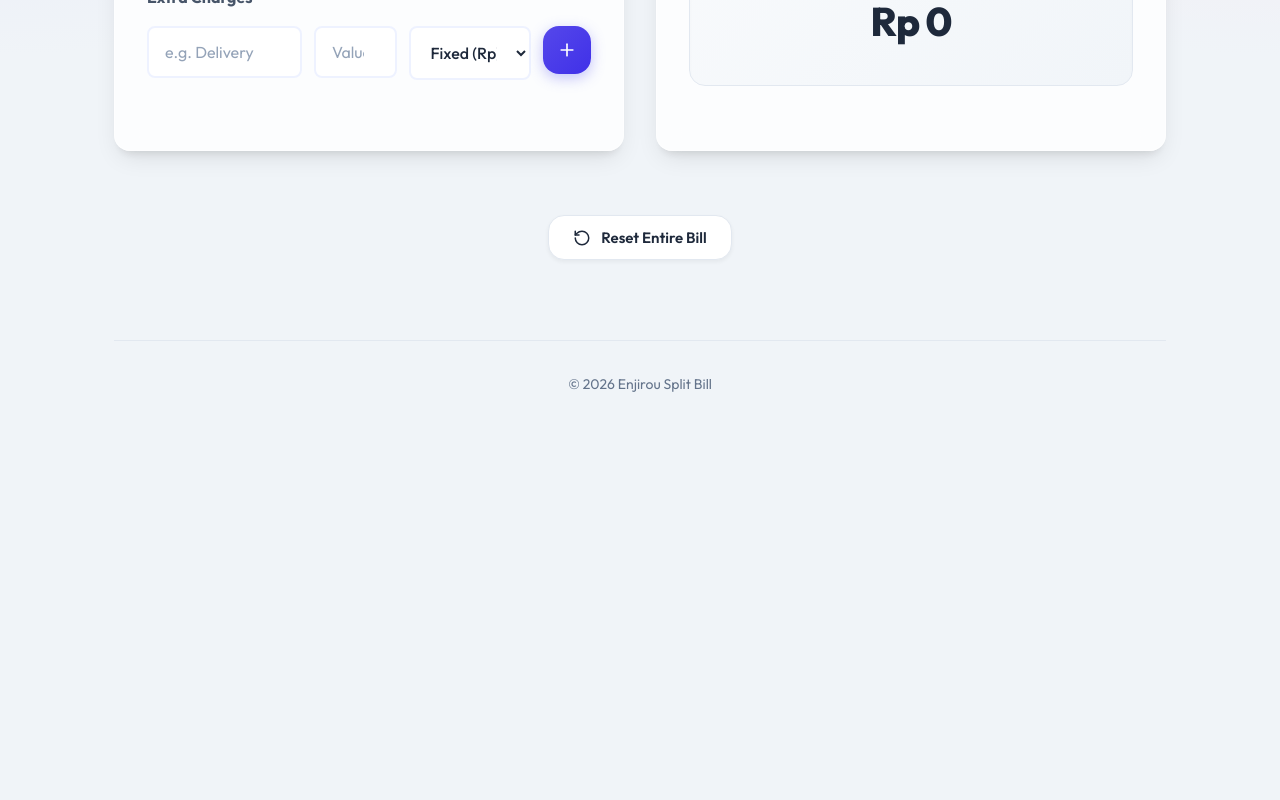
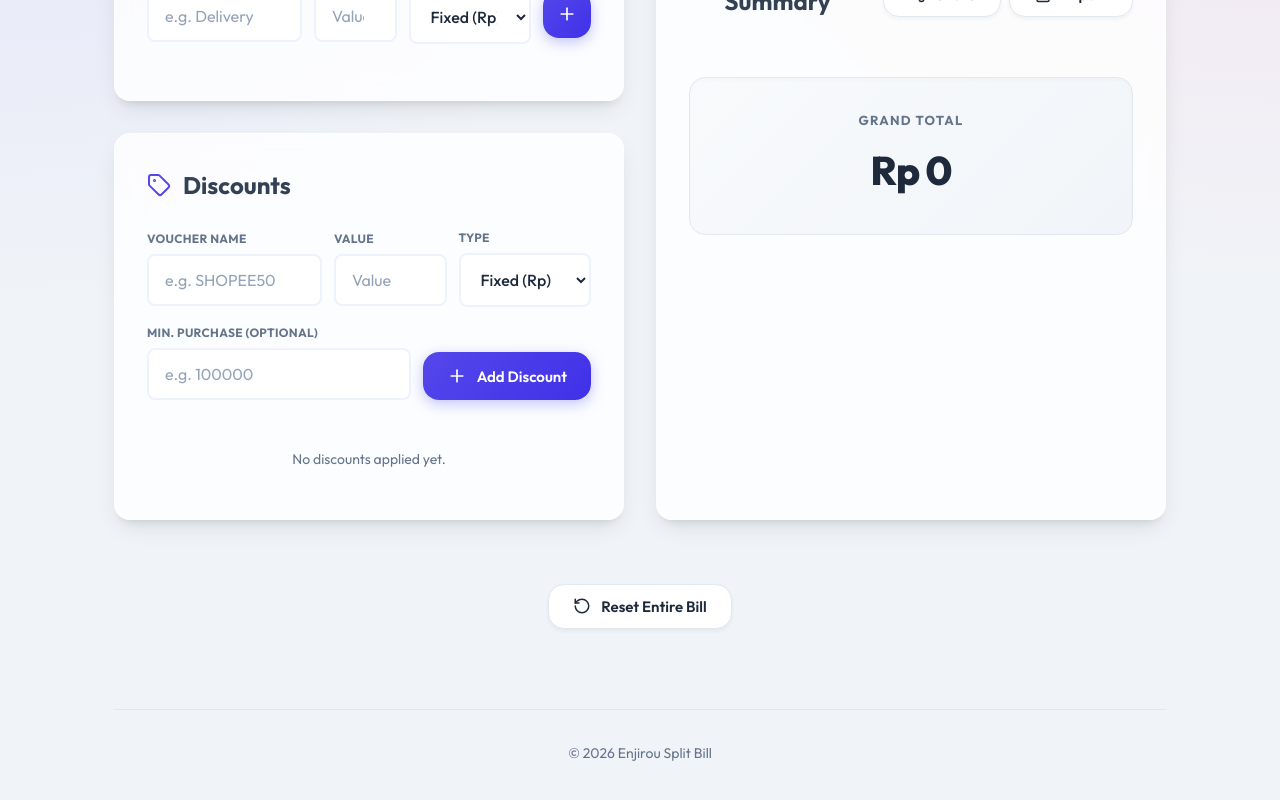
Before and after one commit to enjirou1/ag-splitbill-app, a Next.js app: page / in a window 1280 px wide. Shown: the part 955-1755 px from the top of the page. Before the commit the page ends 1430 px from the top, so only its background shows below. Built offline with nearby package versions, Linux system fonts and the light colour scheme.

Commit message:
discount & fix pdf

```diff
--- a/src/app/page.tsx
+++ b/src/app/page.tsx
@@ -3,6 +3,7 @@
 import PersonList from '@/presentation/components/PersonList';
 import ItemList from '@/presentation/components/ItemList';
 import ChargesList from '@/presentation/components/ChargesList';
+import DiscountsList from '@/presentation/components/DiscountsList';
 import SplitSummary from '@/presentation/components/SplitSummary';
 
 import { useDispatch } from 'react-redux';
@@ -25,6 +26,7 @@ export default function Home() {
         <div style={{ display: 'flex', flexDirection: 'column', gap: '2rem' }}>
           <PersonList />
           <ChargesList />
+          <DiscountsList />
         </div>
 
         <div style={{ display: 'flex', flexDirection: 'column', gap: '2rem' }}>
--- a/src/application/services/ShareService.ts
+++ b/src/application/services/ShareService.ts
@@ -20,6 +20,10 @@ export class ShareService {
       text += `Extra Charges: Rp ${result.extraChargesAmount.toLocaleString()}\n`;
     }
 
+    if (result.discountAmount > 0) {
+      text += `Discounts: -Rp ${Math.floor(result.discountAmount).toLocaleString()}\n`;
+    }
+
     text += `--------------------------\n`;
     text += `*Total to Pay: Rp ${result.total.toLocaleString()}*\n\n`;
     text += `Shared via Enjirou Split Bill`;
@@ -35,10 +39,12 @@ export class ShareService {
       if (charge.type === 'percentage') return acc + (subtotal * charge.value) / 100;
       return acc + charge.value;
     }, 0);
-    const grandTotal = subtotal + taxAmount + serviceChargeAmount + extraChargesAmount;
+    const totalDiscount = results.reduce((acc, res) => acc + res.discountAmount, 0);
+    const grandTotal = subtotal + taxAmount + serviceChargeAmount + extraChargesAmount - totalDiscount;
 
     let text = `*Enjirou Split Bill Summary*\n`;
     text += `Grand Total: Rp ${grandTotal.toLocaleString()}\n`;
+    if (totalDiscount > 0) text += `Total Discounts: -Rp ${totalDiscount.toLocaleString()}\n`;
     text += `--------------------------\n\n`;
 
     results.forEach(res => {
--- a/src/application/use-cases/CalculateSplit.ts
+++ b/src/application/use-cases/CalculateSplit.ts
@@ -13,6 +13,7 @@ export const calculateSplit = (bill: Bill): SplitResult[] => {
       taxAmount: 0,
       serviceChargeAmount: 0,
       extraChargesAmount: 0,
+      discountAmount: 0,
       total: 0,
     };
   });
@@ -39,10 +40,28 @@ export const calculateSplit = (bill: Bill): SplitResult[] => {
 
   const totalSubtotal = Object.values(results).reduce((acc, curr) => acc + curr.subtotal, 0);
 
-  // Apply tax, service charge, and extra charges proportionally
+  // Calculate total discounts
+  let totalDiscountAmount = 0;
+  bill.discounts.forEach(discount => {
+    if (!discount.minPurchase || totalSubtotal >= discount.minPurchase) {
+      let amount = 0;
+      if (discount.type === 'fixed') {
+        amount = discount.value;
+      } else {
+        amount = (totalSubtotal * discount.value) / 100;
+        if (discount.maxDiscount) {
+          amount = Math.min(amount, discount.maxDiscount);
+        }
+      }
+      totalDiscountAmount += amount;
+    }
+  });
+
+  // Apply tax, service charge, extra charges, and discounts proportionally
   Object.values(results).forEach((res) => {
     const ratio = totalSubtotal > 0 ? res.subtotal / totalSubtotal : 0;
 
+    res.discountAmount = totalDiscountAmount * ratio;
     res.taxAmount = (res.subtotal * bill.tax) / 100;
     res.serviceChargeAmount = (res.subtotal * bill.serviceCharge) / 100;
 
@@ -54,7 +73,7 @@ export const calculateSplit = (bill: Bill): SplitResult[] => {
       }
     }, 0);
 
-    res.total = Math.ceil(res.subtotal + res.taxAmount + res.serviceChargeAmount + res.extraChargesAmount);
+    res.total = Math.ceil(res.subtotal - res.discountAmount + res.taxAmount + res.serviceChargeAmount + res.extraChargesAmount);
   });
 
   return Object.values(results);
--- /dev/null
+++ b/src/presentation/components/DiscountsList.tsx
@@ -0,0 +1,127 @@
+'use client';
+
+import { useDispatch, useSelector } from 'react-redux';
+import { RootState } from '../store';
+import { addDiscount, removeDiscount } from '../store/billSlice';
+import { Tag, Plus, Trash2, Info } from 'lucide-react';
+import { useState } from 'react';
+
+export default function DiscountsList() {
+  const bill = useSelector((state: RootState) => state.bill);
+  const dispatch = useDispatch();
+
+  const [name, setName] = useState('');
+  const [value, setValue] = useState('');
+  const [type, setType] = useState<'percentage' | 'fixed'>('fixed');
+  const [minPurchase, setMinPurchase] = useState('');
+  const [maxDiscount, setMaxDiscount] = useState('');
+
+  const handleAddDiscount = () => {
+    if (name.trim() && value) {
+      dispatch(addDiscount({
+        name: name.trim(),
+        value: parseFloat(value),
+        type: type,
+        minPurchase: minPurchase ? parseFloat(minPurchase) : undefined,
+        maxDiscount: maxDiscount ? parseFloat(maxDiscount) : undefined,
+      }));
+      setName('');
+      setValue('');
+      setMinPurchase('');
+      setMaxDiscount('');
+    }
+  };
+
+  return (
+    <div className="card">
+      <h2 className="section-title"><Tag size={24} /> Discounts</h2>
+
+      <div style={{ display: 'flex', flexDirection: 'column', gap: '1rem', marginBottom: '2rem' }}>
+        <div className="flex" style={{ flexWrap: 'wrap' }}>
+          <div style={{ flex: '2 1 150px' }}>
+            <label className="input-label">Voucher Name</label>
+            <input type="text" placeholder="e.g. SHOPEE50" value={name} onChange={(e) => setName(e.target.value)} />
+          </div>
+          <div style={{ flex: '1 1 100px' }}>
+            <label className="input-label">Value</label>
+            <input type="number" placeholder="Value" value={value} onChange={(e) => setValue(e.target.value)} />
+          </div>
+          <div style={{ flex: '1 1 120px' }}>
+            <label className="input-label">Type</label>
+            <select value={type} onChange={(e) => setType(e.target.value as any)}>
+              <option value="fixed">Fixed (Rp)</option>
+              <option value="percentage">Percent (%)</option>
+            </select>
+          </div>
+        </div>
+
+        <div className="flex" style={{ flexWrap: 'wrap' }}>
+          <div style={{ flex: '1 1 150px' }}>
+            <label className="input-label">Min. Purchase (Optional)</label>
+            <input type="number" placeholder="e.g. 100000" value={minPurchase} onChange={(e) => setMinPurchase(e.target.value)} />
+          </div>
+          {type === 'percentage' && (
+            <div style={{ flex: '1 1 150px' }}>
+              <label className="input-label">Max. Discount (Optional)</label>
+              <input type="number" placeholder="e.g. 200000" value={maxDiscount} onChange={(e) => setMaxDiscount(e.target.value)} />
+            </div>
+          )}
+          <div style={{ alignSelf: 'flex-end' }}>
+            <button className="btn-primary" onClick={handleAddDiscount} style={{ height: '48px', width: '100%' }}>
+              <Plus size={20} /> Add Discount
+            </button>
+          </div>
+        </div>
+      </div>
+
+      <div style={{ display: 'flex', flexDirection: 'column', gap: '0.75rem' }}>
+        {bill.discounts.length === 0 ? (
+          <p style={{ textAlign: 'center', color: 'var(--text-muted)', fontSize: '0.875rem', padding: '1rem' }}>
+            No discounts applied yet.
+          </p>
+        ) : (
+          bill.discounts.map(discount => (
+            <div key={discount.id} className="flex-between" style={{ padding: '1rem', background: 'white', borderRadius: 'var(--radius-md)', border: '1px solid var(--border-color)', position: 'relative' }}>
+              <div style={{ display: 'flex', flexDirection: 'column', gap: '0.25rem' }}>
+                <span style={{ fontWeight: 700, color: '#334155' }}>{discount.name}</span>
+                <div style={{ display: 'flex', gap: '0.5rem', flexWrap: 'wrap' }}>
+                  <span className="badge">
+                    {discount.type === 'percentage' ? `${discount.value}%` : `Rp ${discount.value.toLocaleString()}`}
+                  </span>
+                  {discount.minPurchase && (
+                    <span className="badge" style={{ background: '#ecfdf5', color: '#059669' }}>
+                      Min: Rp {discount.minPurchase.toLocaleString()}
+                    </span>
+                  )}
+                  {discount.maxDiscount && (
+                    <span className="badge" style={{ background: '#fff7ed', color: '#ea580c' }}>
+                      Max: Rp {discount.maxDiscount.toLocaleString()}
+                    </span>
+                  )}
+                </div>
+              </div>
+              <div
+                onClick={() => dispatch(removeDiscount(discount.id))}
+                style={{ color: 'var(--danger)', cursor: 'pointer', padding: '0.5rem', borderRadius: '50%', background: '#fef2f2' }}
+              >
+                <Trash2 size={18} />
+              </div>
+            </div>
+          ))
+        )}
+      </div>
+
+      <style jsx>{`
+        .input-label {
+          font-size: 0.75rem;
+          font-weight: 700;
+          color: var(--text-muted);
+          display: block;
+          margin-bottom: 0.375rem;
+          text-transform: uppercase;
+          letter-spacing: 0.025em;
+        }
+      `}</style>
+    </div>
+  );
+}
--- a/src/presentation/components/SplitSummary.tsx
+++ b/src/presentation/components/SplitSummary.tsx
@@ -21,7 +21,9 @@ export default function SplitSummary() {
     return acc + charge.value;
   }, 0);
 
-  const grandTotal = subtotal + taxAmount + serviceChargeAmount + extraChargesAmount;
+  const totalDiscount = results.reduce((acc, res) => acc + res.discountAmount, 0);
+
+  const grandTotal = subtotal + taxAmount + serviceChargeAmount + extraChargesAmount - totalDiscount;
 
   return (
     <div className="card" id="pdf-content">
@@ -127,6 +129,12 @@ export default function SplitSummary() {
                     <span>Tax & Service Charge</span>
                     <span>Rp {(res.taxAmount + res.serviceChargeAmount).toLocaleString()}</span>
                   </div>
+                  {res.discountAmount > 0 && (
+                    <div className="flex-between" style={{ fontSize: '0.8125rem', color: 'var(--danger)', marginBottom: '0.25rem' }}>
+                      <span>Discounts</span>
+                      <span>- Rp {Math.floor(res.discountAmount).toLocaleString()}</span>
+                    </div>
+                  )}
                   {res.extraChargesAmount > 0 && (
                     <div className="flex-between" style={{ fontSize: '0.8125rem', color: 'var(--text-muted)', marginBottom: '0.25rem' }}>
                       <span>Extra Charges</span>
--- a/src/presentation/store/billSlice.ts
+++ b/src/presentation/store/billSlice.ts
@@ -1,5 +1,5 @@
 import { createSlice, PayloadAction } from '@reduxjs/toolkit';
-import { Bill, BillItem, Person, ExtraCharge } from '@/domain/entities/Bill';
+import { Bill, BillItem, Person, ExtraCharge, Discount } from '@/domain/entities/Bill';
 
 interface BillState extends Bill {
   loading: boolean;
@@ -13,6 +13,7 @@ const initialState: BillState = {
   tax: 0,
   serviceCharge: 0,
   extraCharges: [],
+  discounts: [],
   loading: false,
   error: null,
 };
@@ -56,6 +57,13 @@ const billSlice = createSlice({
     removeExtraCharge: (state, action: PayloadAction<string>) => {
       state.extraCharges = state.extraCharges.filter(c => c.id !== action.payload);
     },
+    addDiscount: (state, action: PayloadAction<Omit<Discount, 'id'>>) => {
+      const newDiscount = { ...action.payload, id: Math.random().toString(36).substr(2, 9) };
+      state.discounts.push(newDiscount);
+    },
+    removeDiscount: (state, action: PayloadAction<string>) => {
+      state.discounts = state.discounts.filter(d => d.id !== action.payload);
+    },
     resetBill: (state) => {
       return initialState;
     },
@@ -78,6 +86,7 @@ export const {
   addPerson, removePerson,
   updateTax, updateServiceCharge,
   addExtraCharge, removeExtraCharge,
+  addDiscount, removeDiscount,
   resetBill, setItems, addItems
 } = billSlice.actions;
 
```
Also changed, not shown: src/domain/entities/Bill.ts (+11 -0 lines), src/infrastructure/pdf/PDFExport.ts (+31 -8 lines).
